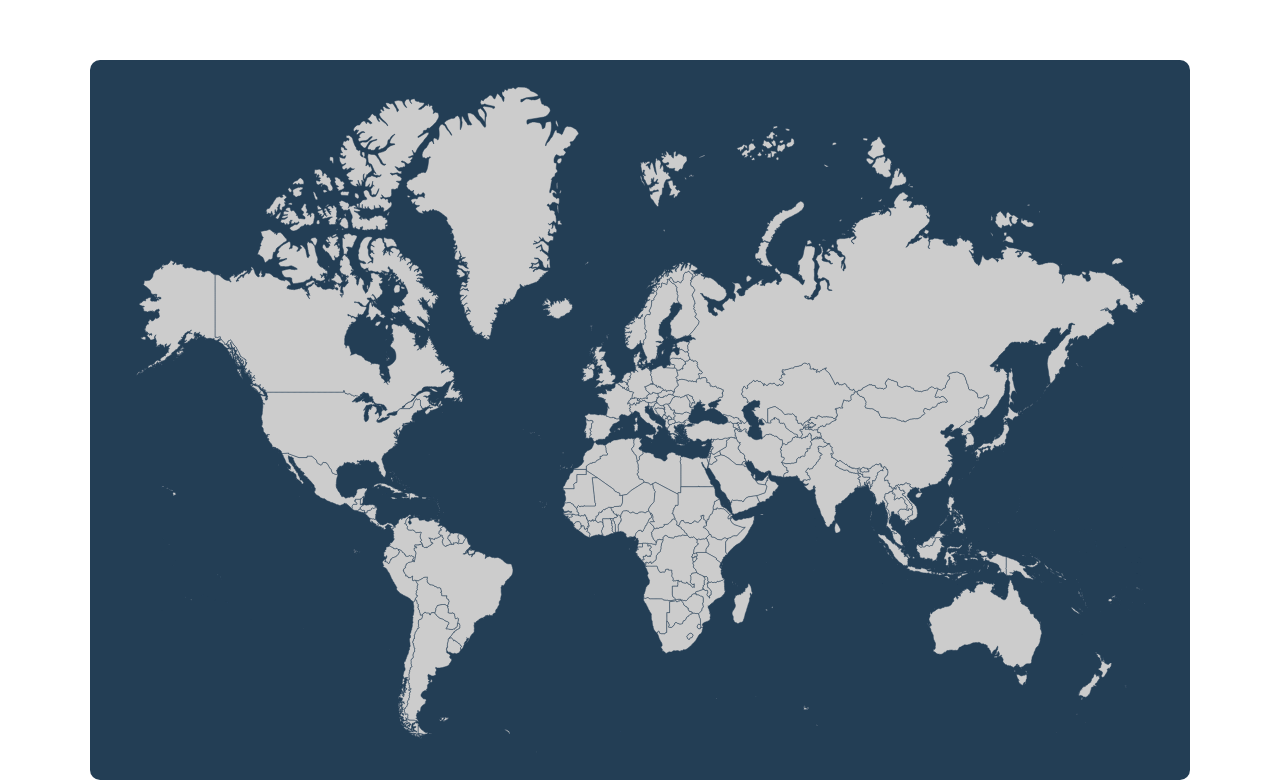
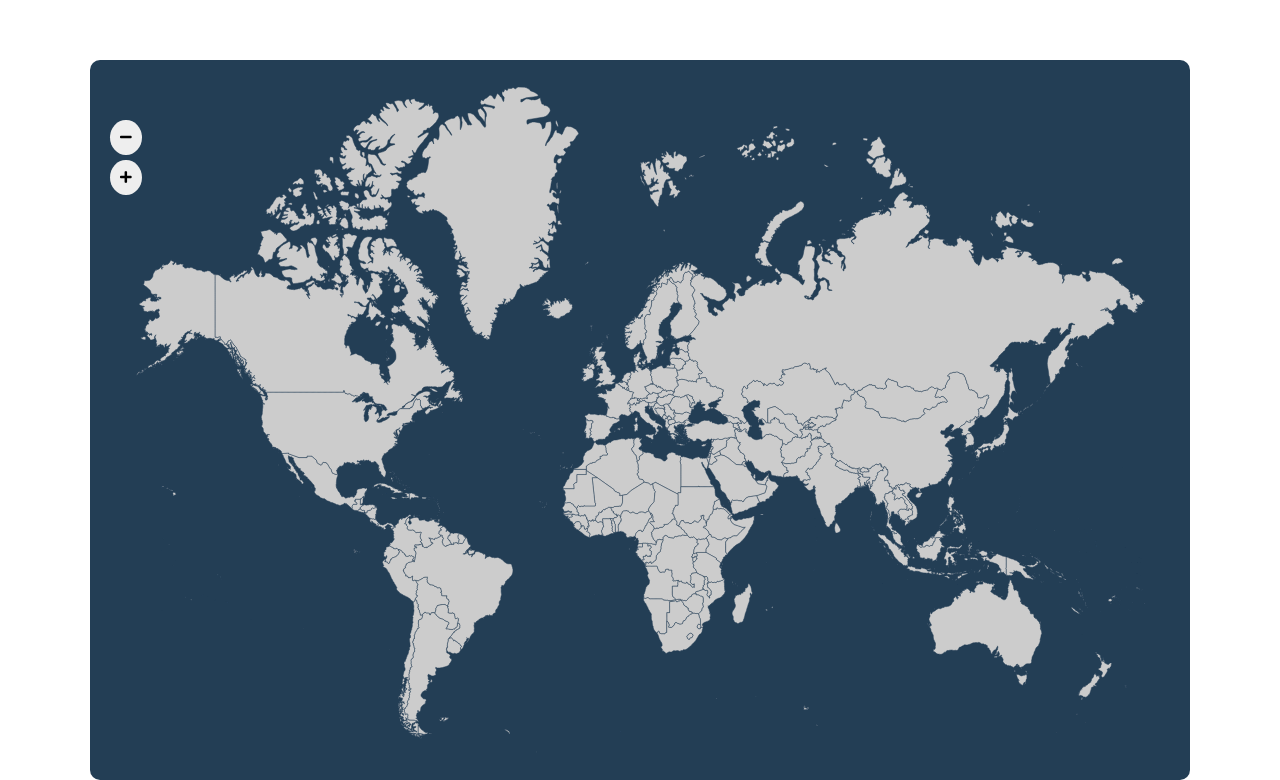
Before and after one commit to monika-stempniak/MapCountriesQuiz, a React app: page / in a window 1280 px wide. Shown: the part 120-900 px from the top of the page. Built offline with nearby package versions, Linux system fonts and the light colour scheme.

Commit message:
add buttons closer & further to map.jsx

```diff
--- a/src/js/components/map.jsx
+++ b/src/js/components/map.jsx
@@ -5,6 +5,8 @@ class Map extends React.Component {
     return (
       <section className="map">
         <figure className="map-container">
+        <button class="btn btn-further" aria-hidden="true"><i class="fas fa-minus"></i></button>
+        <button class="btn btn-closer" aria-hidden="true"><i class="fas fa-plus"></i></button>
         <h2 className="map-title visuallyhidden">World map</h2>
         <svg xmlns="http://www.w3.org/2000/svg" className="map-svg" viewBox="0 0 1009.12 665.24">
             <g>
```
